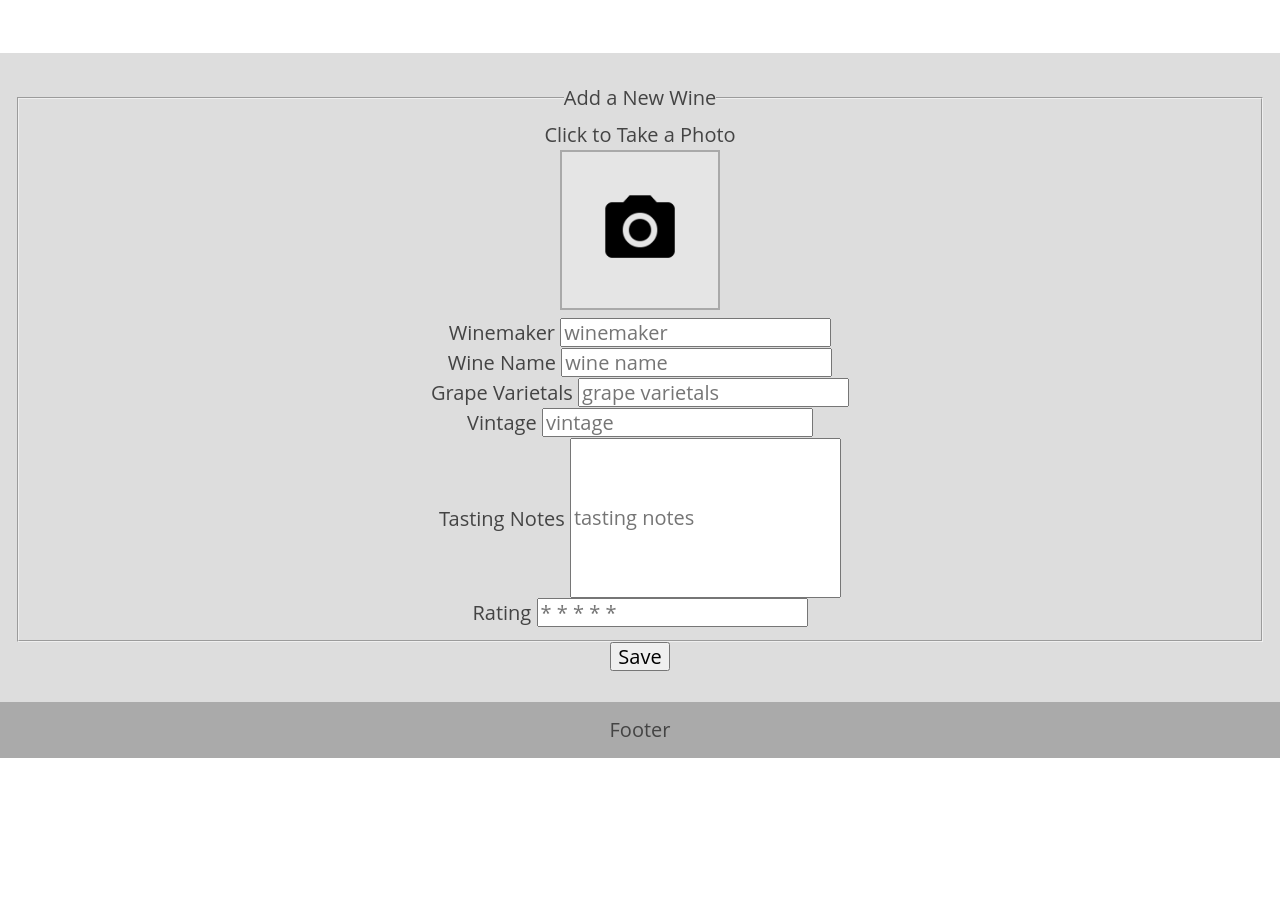
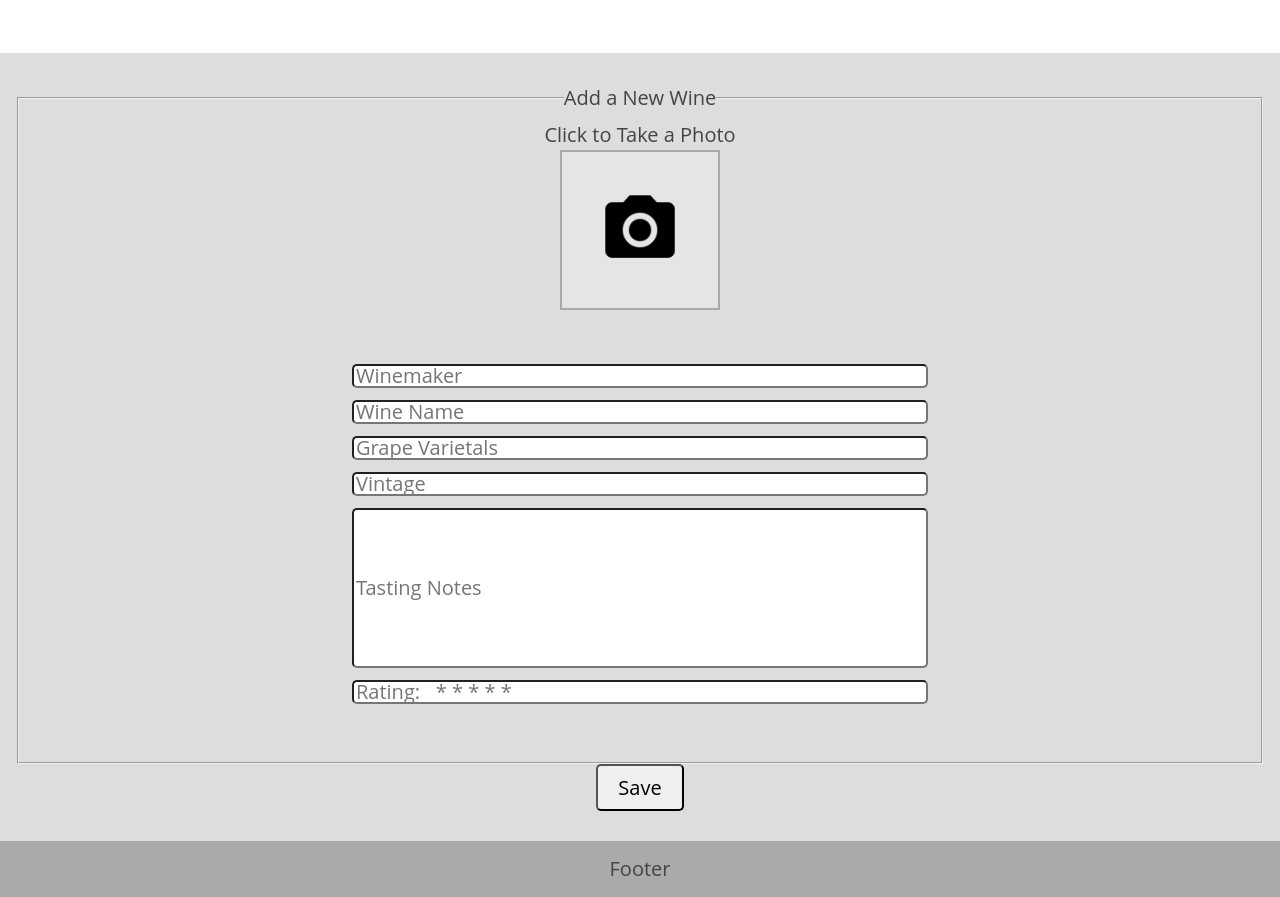
Before and after one commit to schism578/uncorked-wireframes, a plain HTML site: page uncorked-wf-main/index.html in a window 1280 px wide. Shown: the part 151-1048 px from the top of the page. Before the commit the page ends 909 px from the top, so only its background shows below. Drawn offline with nearby package versions, Linux system fonts and the light colour scheme.

Commit message:
submission ready

```diff
--- a/uncorked-wf-camera/style.css
+++ b/uncorked-wf-camera/style.css
@@ -54,11 +54,7 @@ section:nth-child(even) {
     min-height: 20vh;
 }
 
-p {
-    margin: 0 auto;
-    max-width: 650px;
+button {
+    padding: 0.5em 1em;
+    border-radius: 5px;
 }
-
-p + p {
-    margin-top: 15px;
-}
--- a/uncorked-wf-history/style.css
+++ b/uncorked-wf-history/style.css
@@ -32,10 +32,6 @@ header {
     padding: 45px 15px;
 }
 
-.search-field {
-    min-height: 60vh;
-}
-
 section {
     min-height: 200px;
     padding: 30px 15px;
@@ -49,7 +45,7 @@ section:nth-child(even) {
 ul {
     list-style-type: none;
     text-align: center;
-    max-width: 40vw;
+    max-width: 60vw;
     margin: 2em auto;
 }
 
@@ -64,3 +60,8 @@ li {
 div {
     margin: 1em auto;
 }
+
+button {
+    padding: 0.5em 1em;
+    border-radius: 5px;
+}
--- a/uncorked-wf-home/style.css
+++ b/uncorked-wf-home/style.css
@@ -37,3 +37,8 @@ section {
 section:nth-child(even) {
     background-color: #ddd;
 }
+
+button {
+    padding: 0.5em 1em;
+    border-radius: 5px;
+}
--- a/uncorked-wf-login/style.css
+++ b/uncorked-wf-login/style.css
@@ -38,11 +38,7 @@ section:nth-child(even) {
     background-color: #ddd;
 }
 
-p {
-    margin: 0 auto;
-    max-width: 650px;
+button {
+    padding: 0.5em 1em;
+    border-radius: 5px;
 }
-
-p + p {
-    margin-top: 15px;
-}
--- a/uncorked-wf-main/index.html
+++ b/uncorked-wf-main/index.html
@@ -28,30 +28,26 @@
                     <br>
                     <img src='../images/camera.png' alt='camera' id='camera-image' />
                     </span>
-                    <div>
-                        <label for='winemaker'>Winemaker</label>
-                        <input placeholder='winemaker' type='text' name='winemaker' id='winemaker' />
-                    </div>
-                    <div>
-                        <label for='wine-name'>Wine Name</label>
-                        <input placeholder='wine name' type='text' name='wine-name' id='wine-name' />
-                    </div>
-                    <div>
-                        <label for='varietals'>Grape Varietals</label>
-                        <input placeholder='grape varietals' type='text' name='varietals' id='varietals' />
-                    </div>
-                    <div>
-                        <label for='vintage'>Vintage</label>
-                        <input placeholder='vintage' type='text' name='vintage' id='vintage' />
-                    </div>
-                    <div>
-                        <label for='tasting-notes'>Tasting Notes</label>
-                        <input placeholder='tasting notes' type='text' name='tasting-notes' id='tasting-notes' />
-                    </div>
-                    <div>
-                        <label for='rating'>Rating</label>
-                        <input placeholder='* * * * *' type='text' name='rating' id='rating' />
-                    </div>
+                    <ul>
+                    <li>
+                        <input placeholder='Winemaker' type='text' name='winemaker' id='winemaker' />
+                    </li>
+                    <li>
+                        <input placeholder='Wine Name' type='text' name='wine-name' id='wine-name' />
+                    </li>
+                    <li>
+                        <input placeholder='Grape Varietals' type='text' name='varietals' id='varietals' />
+                    </li>
+                    <li>
+                        <input placeholder='Vintage' type='text' name='vintage' id='vintage' />
+                    </li>
+                    <li>
+                        <input placeholder='Tasting Notes' type='text' name='tasting-notes' id='tasting-notes' />
+                    </li>
+                    <li>
+                        <input placeholder='Rating:   * * * * *' type='text' name='rating' id='rating' />
+                    </li>
+                </ul>
                 </fieldset>
                 <button type='submit'>Save</button>
             </form>
--- a/uncorked-wf-main/style.css
+++ b/uncorked-wf-main/style.css
@@ -48,16 +48,27 @@ section:nth-child(even) {
     border: 2px solid darkgray;
 }
 
+ul {
+    list-style-type: none;
+    text-align: center;
+    max-width: 60vw;
+    margin: 2em auto;
+    padding: 0;
+}
+
+input {
+    text-align: left;
+    min-width: 45vw;
+    height: 24px;
+    border-radius: 5px;
+    margin: 0.3em 0;
+}
+
 #tasting-notes {
-    min-width: 20vw;
     min-height: 20vh;
 }
 
-p {
-    margin: 0 auto;
-    max-width: 650px;
+button {
+    padding: 0.5em 1em;
+    border-radius: 5px;
 }
-
-p + p {
-    margin-top: 15px;
-}
--- a/uncorked-wf-photo/style.css
+++ b/uncorked-wf-photo/style.css
@@ -54,11 +54,7 @@ section:nth-child(even) {
     min-height: 20vh;
 }
 
-p {
-    margin: 0 auto;
-    max-width: 650px;
+button {
+    padding: 0.5em 1em;
+    border-radius: 5px;
 }
-
-p + p {
-    margin-top: 15px;
-}
--- a/uncorked-wf-results/style.css
+++ b/uncorked-wf-results/style.css
@@ -32,10 +32,6 @@ header {
     padding: 45px 15px;
 }
 
-.search-field {
-    min-height: 60vh;
-}
-
 section {
     min-height: 200px;
     padding: 30px 15px;
@@ -49,7 +45,7 @@ section:nth-child(even) {
 ul {
     list-style-type: none;
     text-align: center;
-    max-width: 40vw;
+    max-width: 60vw;
     margin: 2em auto;
 }
 
@@ -64,3 +60,8 @@ li {
 div {
     margin: 1em auto;
 }
+
+button {
+    padding: 0.5em 1em;
+    border-radius: 5px;
+}
--- a/uncorked-wf-search/style.css
+++ b/uncorked-wf-search/style.css
@@ -46,21 +46,26 @@ section:nth-child(even) {
     background-color: #ddd;
 }
 
-#camera-image {
-    max-width: 20vw;
-    max-height: 20vh;
-    border: 2px solid darkgray;
+ul {
+    list-style-type: none;
+    text-align: center;
+    max-width: 60vw;
+    margin: 2em auto;
+}
+
+li {
+    text-align: left;
 }
 
 #tasting-notes {
     min-width: 20vw;
-    min-height: 20vh;
 }
 
 div {
     margin: 1em auto;
 }
 
-p + p {
-    margin-top: 15px;
+button {
+    padding: 0.5em 1em;
+    border-radius: 5px;
 }
```
Also changed, not shown: uncorked-wf-search/index.html (+17 -20 lines).
